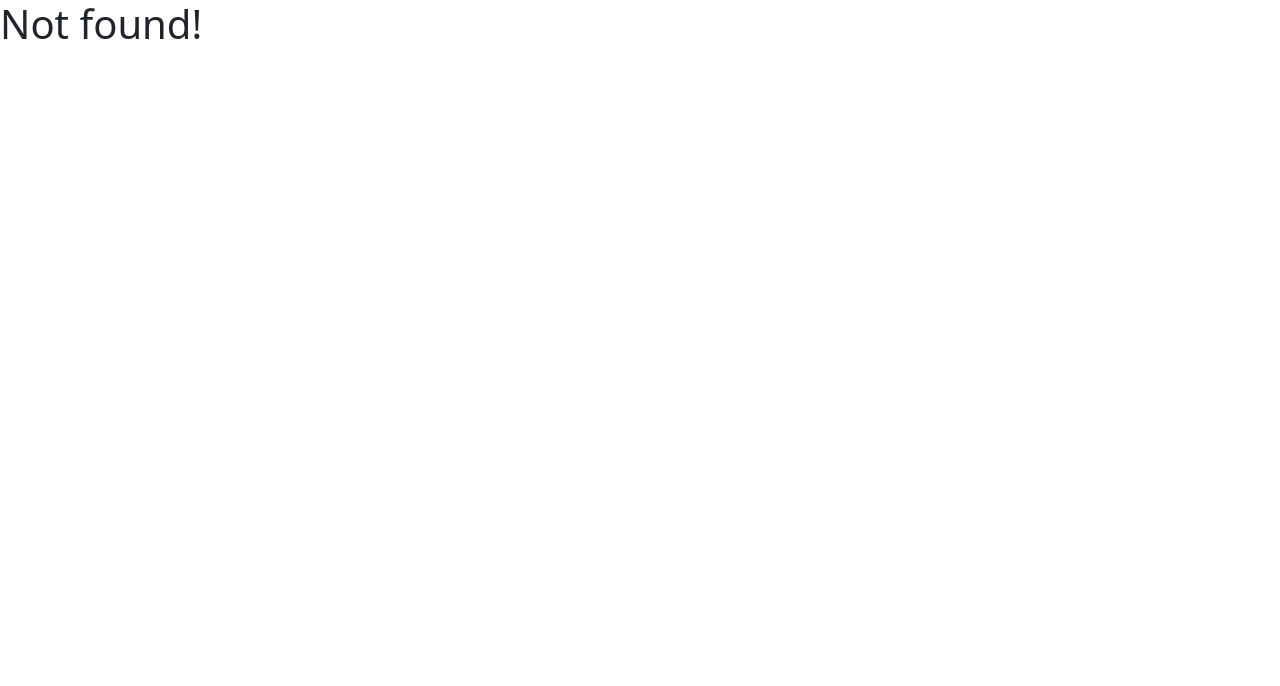
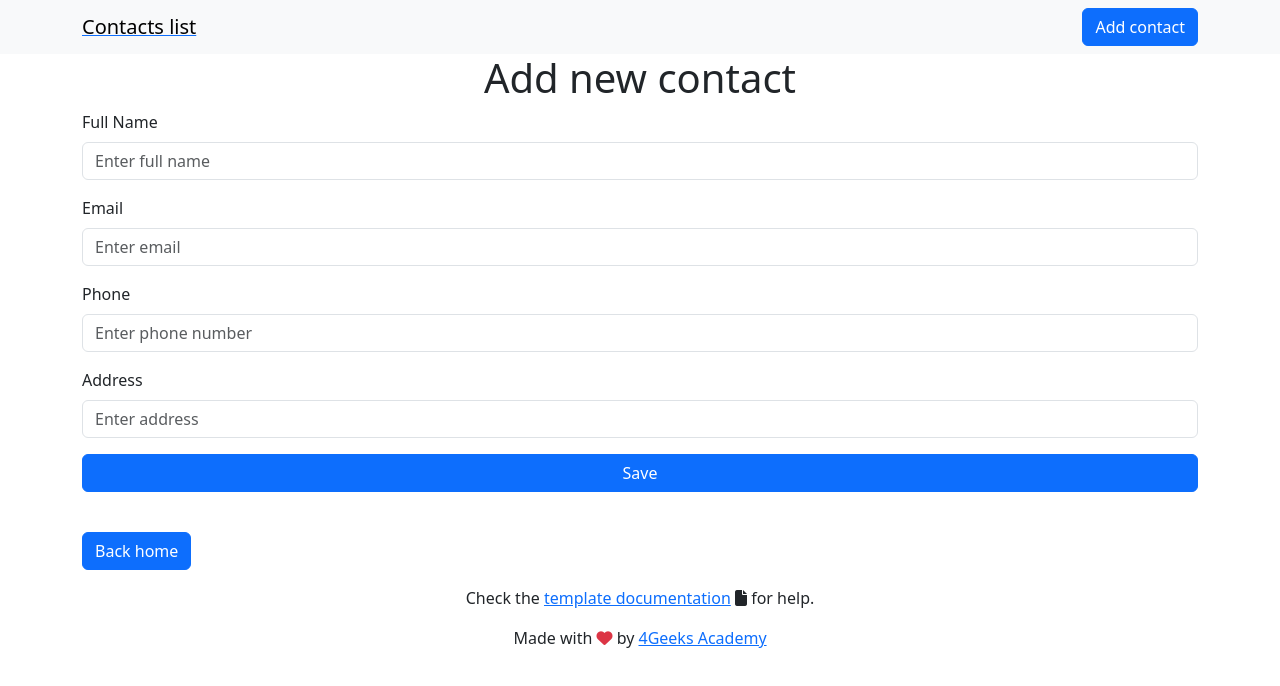
Before and after one commit to 4GeeksAcademy/Lista-de-contactos_Edwin, a React (Vite) app: page /add-contact in a window 1280 px wide. Before the commit this address had no page. Shown: the top 686 px of the page. Built offline with nearby package versions, Linux system fonts and the light colour scheme.

Commit message:
componente de formulario creado visualmente

```diff
--- /dev/null
+++ b/src/components/FormAddContact.jsx
@@ -0,0 +1,50 @@
+export const FormAddContact = () => (
+  <div>
+    <div className="mb-3">
+      <label for="formGroupExampleInput" className="form-label">
+        Full Name
+      </label>
+      <input
+        type="text"
+        className="form-control"
+        placeholder="Enter full name"
+      ></input>
+    </div>
+    <div className="mb-3">
+      <label for="formGroupExampleInput2" className="form-label">
+        Email
+      </label>
+      <input
+        type="text"
+        className="form-control"
+        placeholder="Enter email"
+      >
+      </input>
+    </div>
+    <div className="mb-3">
+      <label for="formGroupExampleInput2" className="form-label">
+        Phone
+      </label>
+      <input
+        type="number"
+        className="form-control"
+        placeholder="Enter phone number"
+      >
+      </input>
+    </div>
+    <div className="mb-3">
+      <label for="formGroupExampleInput2" className="form-label">
+        Address
+      </label>
+      <input
+        type="text"
+        className="form-control"
+        placeholder="Enter address"
+      >
+      </input>
+    </div>
+    <div className="mb-3">
+      <button type="button" class="btn btn-primary w-100">Save</button>
+    </div>
+  </div>
+);
--- a/src/components/Navbar.jsx
+++ b/src/components/Navbar.jsx
@@ -9,8 +9,8 @@ export const Navbar = () => {
 					<span className="navbar-brand mb-0 h1">Contacts list</span>
 				</Link>
 				<div className="ml-auto">
-					<Link to="/demo">
-						<button className="btn btn-primary">Check the Context in action</button>
+					<Link to="/add-contact">
+						<button className="btn btn-primary">Add contact</button>
 					</Link>
 				</div>
 			</div>
--- /dev/null
+++ b/src/pages/AddContact.jsx
@@ -0,0 +1,21 @@
+// Import necessary components from react-router-dom and other parts of the application.
+import { Link } from "react-router-dom";
+import useGlobalReducer from "../hooks/useGlobalReducer";  // Custom hook for accessing the global state.
+import { FormAddContact } from "../components/FormAddContact"
+
+export const AddContact = () => {
+  // Access the global state and dispatch function using the useGlobalReducer hook.
+  const { store, dispatch } = useGlobalReducer()
+
+  return (
+    <div className="container">
+      <h1 className="text-center">Add new contact</h1>
+      <FormAddContact/>
+      <br />
+
+      <Link to="/">
+        <button className="btn btn-primary">Back home</button>
+      </Link>
+    </div>
+  );
+};
--- a/src/routes.jsx
+++ b/src/routes.jsx
@@ -10,6 +10,7 @@ import { Home } from "./pages/Home";
 import { Single } from "./pages/Single";
 import { Demo } from "./pages/Demo";
 import { Contacts } from "./pages/Contacts";
+import { AddContact } from "./pages/AddContact";
 
 export const router = createBrowserRouter(
     createRoutesFromElements(
@@ -27,6 +28,7 @@ export const router = createBrowserRouter(
         <Route path="/single/:theId" element={ <Single />} />  {/* Dynamic route for single items */}
         <Route path="/demo" element={<Demo />} />
         <Route path="/contacts" element={<Contacts />} />
+        <Route path="/add-contact" element={<AddContact />} />
       </Route>
     )
 );
```
